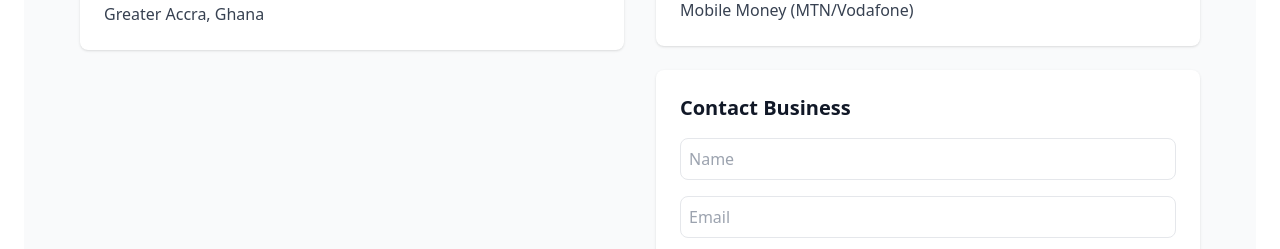
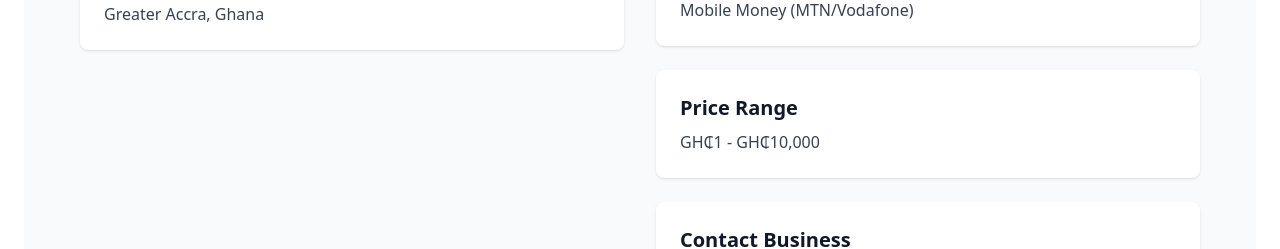
Before and after one commit to ochemeka/contact365, a Next.js app: page /accra-mobile-money-hub in a window 1280 px wide. Shown: the part 1256-1505 px from the top of the page. Built offline with nearby package versions, Linux system fonts and the light colour scheme.

Commit message:
Fix TypeScript price handling errors

```diff
--- a/src/app/[slug]/page.tsx
+++ b/src/app/[slug]/page.tsx
@@ -150,7 +150,6 @@ export default function BusinessProfilePage() {
           ))}
         </div>
 
-        {/* Rest of your component remains the same... */}
         {/* Tabs */}
         <div className="max-w-6xl mx-auto px-4 flex w-full bg-white dark:bg-gray-800 rounded-lg overflow-hidden shadow-sm">
           {["Profile", "Reviews", "Events", "Jobs", "Store"].map((tab) => (
@@ -274,13 +273,12 @@ export default function BusinessProfilePage() {
                   </p>
                 </div>
 
-                {/* Pricing */}
-                {business.price && business.currency && (
+                {/* Pricing - FIXED */}
+                {business.price && (
                   <div className="p-6 bg-white dark:bg-gray-800 rounded-lg shadow">
                     <h3 className="text-xl font-semibold mb-2">Price Range</h3>
                     <p className="text-gray-700 dark:text-gray-300">
-                      {business.currency}{" "}
-                      {typeof business.price === 'number' ? business.price.toLocaleString() : business.price}
+                      {business.price}
                     </p>
                   </div>
                 )}
@@ -348,7 +346,7 @@ export default function BusinessProfilePage() {
           )}
         </div>
 
-        {/* Related Pages */}
+        {/* Related Pages - FIXED */}
         <div className="max-w-6xl mx-auto px-4 py-8 space-y-4">
           <h3 className="text-xl font-semibold">View Related Pages</h3>
           <div className="grid grid-cols-1 sm:grid-cols-2 md:grid-cols-4 gap-4">
@@ -363,9 +361,9 @@ export default function BusinessProfilePage() {
                   <div className="absolute inset-0 bg-black/25 opacity-0 group-hover:opacity-100 transition-opacity flex flex-col justify-end p-4">
                     <h4 className="text-white font-semibold">{b.title}</h4>
                     <p className="text-sm text-gray-200">{b.category}</p>
-                    {b.price && b.currency && (
+                    {b.price && (
                       <p className="text-sm text-purple-400 mt-1">
-                        {b.currency} {typeof b.price === 'number' ? b.price.toLocaleString() : b.price}
+                        {b.price}
                       </p>
                     )}
                   </div>
```
